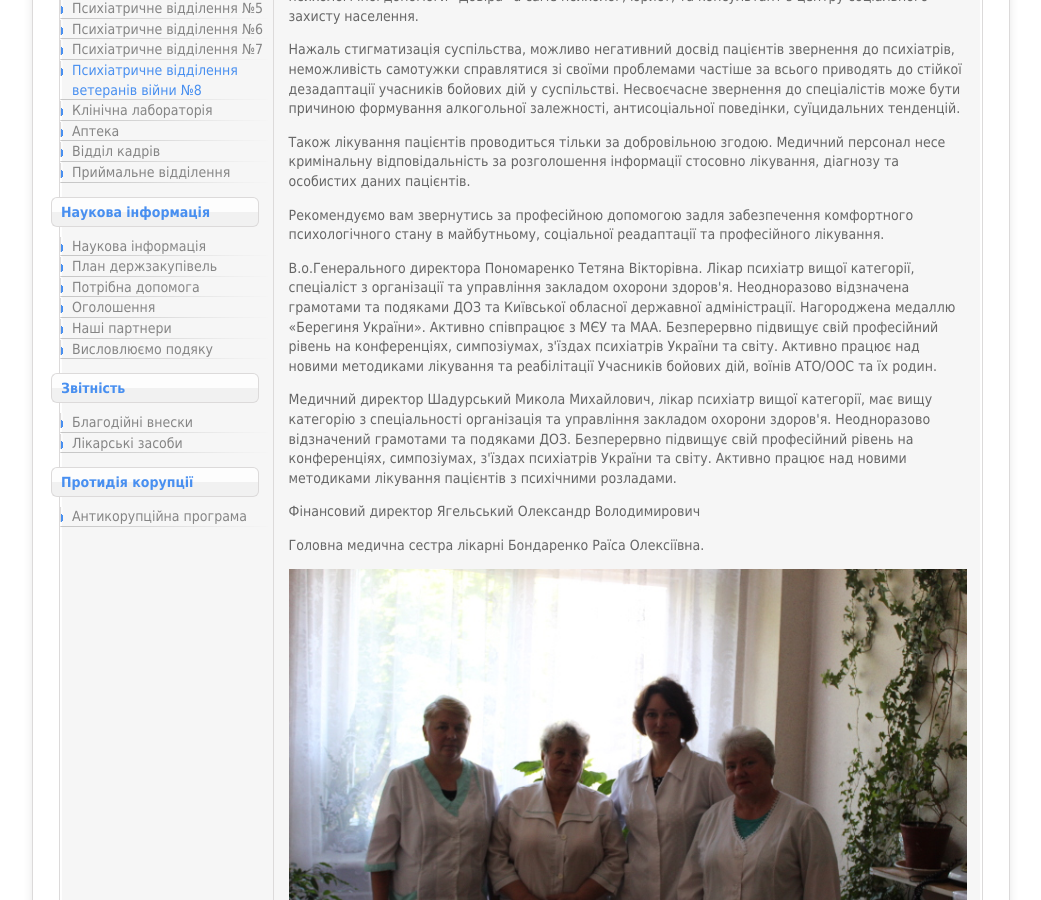
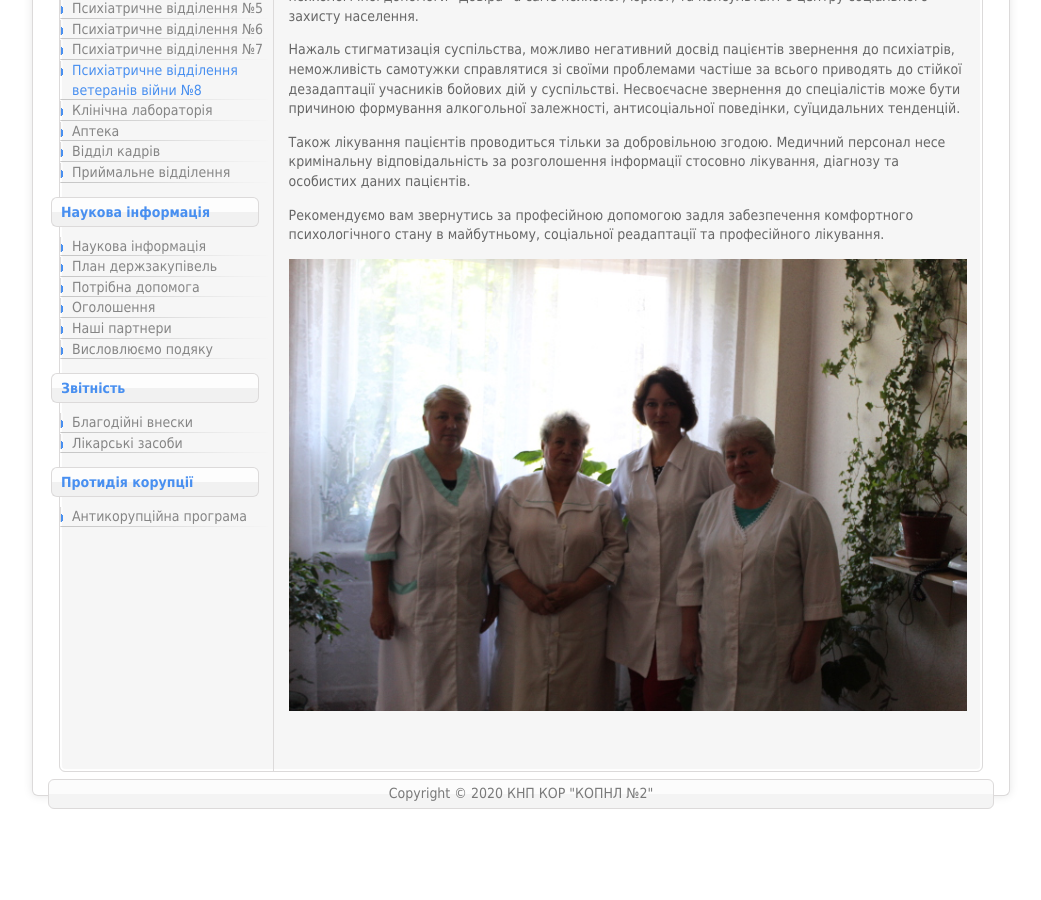
Before and after one commit to knpkormedunion/knpkormedunion.github.io, a Jekyll site: the page built from structure/psychiatric-department-of-war-veterans-8.html, in a window 1280 px wide and 900 px high, scrolled down 1245 px. Shown: the whole window, without its empty margins (119-1160 px from the left). Built offline with Jekyll 4.4.1, drawn with Linux system fonts in a browser that asks for light colours; after the commit the page ends 2101 px from its top, so only the background shows below that.

Commit message:
Обновлена информация о восьмом отделении

```diff
--- a/structure/psychiatric-department-of-war-veterans-8.html
+++ b/structure/psychiatric-department-of-war-veterans-8.html
@@ -22,18 +22,5 @@ permalink: /structure/psychiatric-department-of-war-veterans-8
 </p>
 
 <p>
-  В.о.Генерального директора Пономаренко Тетяна Вікторівна. Лікар психіатр вищої категорії, спеціаліст з організації та управління закладом охорони здоров'я. Неодноразово відзначена грамотами та подяками ДОЗ та Київської обласної державної адміністрації. Нагороджена медаллю «Берегиня України». Активно співпрацює з МЄУ та МАА. Безперервно підвищує свій професійний рівень на конференціях, симпозіумах, з'їздах психіатрів України та світу. Активно працює над новими методиками лікування та реабілітації Учасників бойових дій, воїнів АТО/ООС та їх родин.
-</p>
-<p>
-  Медичний директор Шадурський Микола Михайлович, лікар психіатр вищої категорії, має вищу категорію з спеціальності організація та управління закладом охорони здоров'я. Неодноразово відзначений грамотами та подяками ДОЗ. Безперервно підвищує свій професійний рівень на конференціях, симпозіумах, з'їздах психіатрів України та світу. Активно працює над новими методиками лікування пацієнтів з психічними розладами.
-</p>
-<p>
-  Фінансовий директор Ягельський Олександр Володимирович
-</p>
-<p>
-  Головна медична сестра лікарні Бондаренко Раїса Олексіївна.
-</p>
-
-<p>
   <img src="/images{{ page.permalink }}/image53.jpeg" alt="image53.jpeg" class="img img_fluid">
 </p>
```
